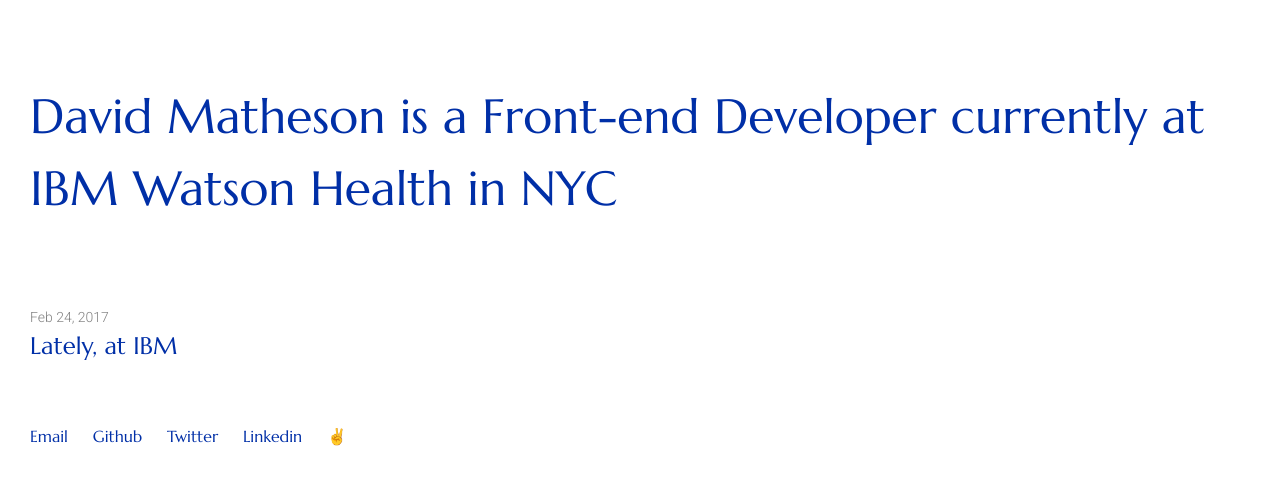
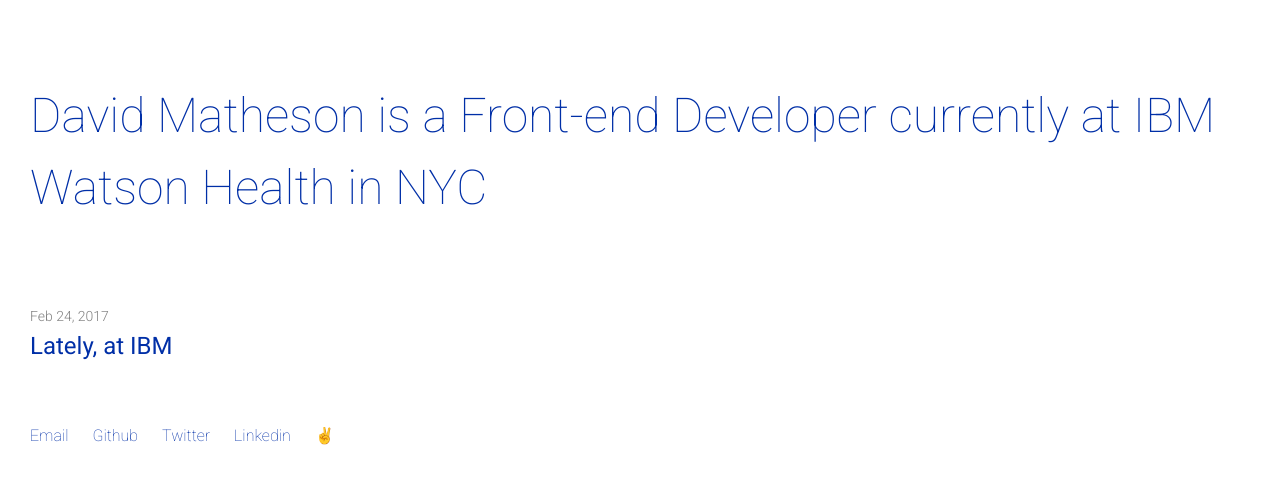
Before and after one commit to mathesond2/davidmatheson.me, a Jekyll site: the page built from index.html, in a window 1280 px wide. Shown: the top 485 px of the page. Built offline with Jekyll 4.4.1, drawn with Linux system fonts in a browser that asks for light colours.

Commit message:
tidyed up 'base' scss file

```diff
--- a/_sass/02-base/_base.scss
+++ b/_sass/02-base/_base.scss
@@ -1,15 +1,13 @@
 body {
- font: 400 16px/1.5 "Helvetica Neue", Helvetica, Arial, sans-serif;
+ font: 400 16px/1.5 $font-stack--sans-serif;
  color: $blue-primary;
  background-color: $white-core;
- font-family: $font-stack--serif;
  -webkit-text-size-adjust: 100%;
 }
 
 h1, h2, h3, h4, h5, h6,
 p, blockquote, pre,
-ul, ol, dl, figure,
-%vertical-rhythm {
+ul, ol, dl, figure {
    margin-bottom: $spacing-unit / 2;
 }
 
```
